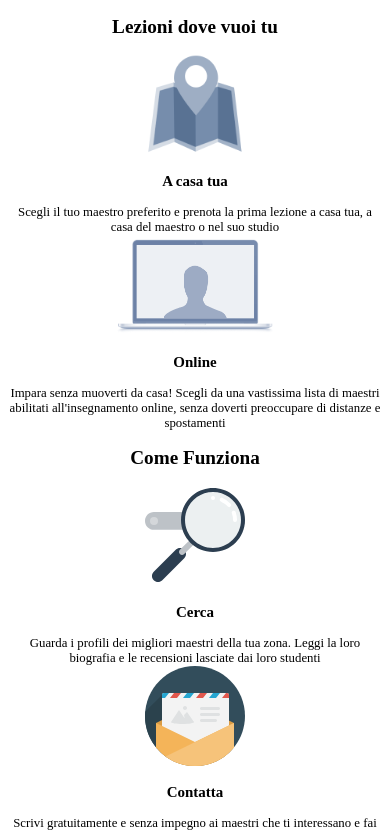
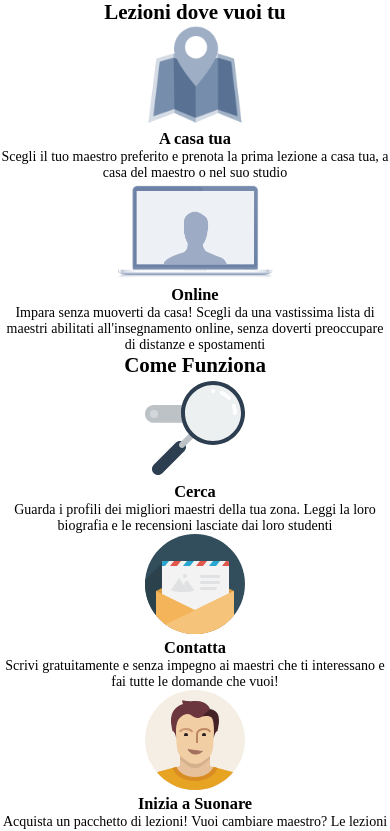
Before and after one commit to France900/html-css-resp-wannabe-12bool, a plain HTML site: page index.html in a window 390 px wide. Shown: the top 831 px of the page. Drawn offline with Linux system fonts and the light colour scheme.

Commit message:
Aggiornamento 1

```diff
--- a/assets/css/master.css
+++ b/assets/css/master.css
@@ -3,21 +3,20 @@ body {
   text-align: center;
 }
 
-@media all and (max-width: 767px) { /* sm */
-  body {
+@media all and (max-width: 767px) {
     font-size: 0.8em;
   }
   img {
     height: 100px;
 }
 
-@media all and (min-width: 768px) and (max-width: 991px) { /* md */
+@media all and (min-width: 768px) and (max-width: 991px) {
   img {
     height: 150px;
   }
 }
 
-@media all and (min-width: 992px) { /* la */
+@media all and (min-width: 992px) {
   img {
     height: 200px;
   }
--- a/index.html
+++ b/index.html
@@ -8,7 +8,7 @@
     <!-- link a font awesome, es per "carret down" (che trovi sul secondo sito ed è per i simboli)-->
     <!-- link preload font -->
     <!-- link font -->
-    <!-- <link rel="stylesheet" href="./assets/css/framework.css"> -->
+    <link rel="stylesheet" href="./assets/css/framework.css">
     <link rel="stylesheet" href="./assets/css/master.css">
   </head>
 
```
